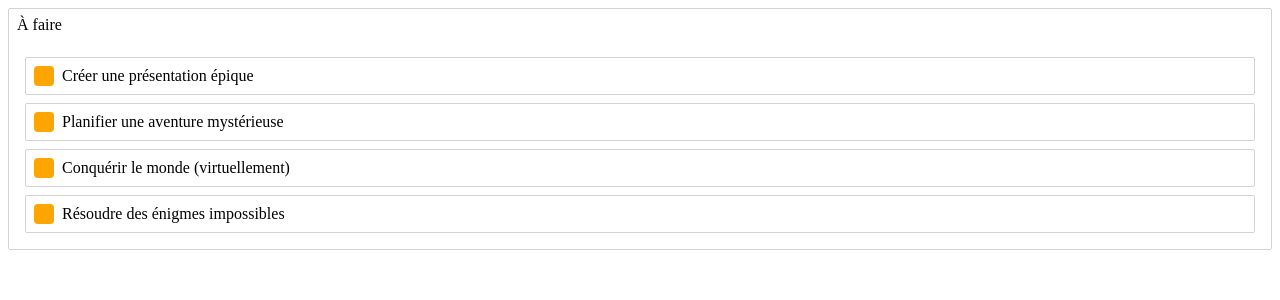
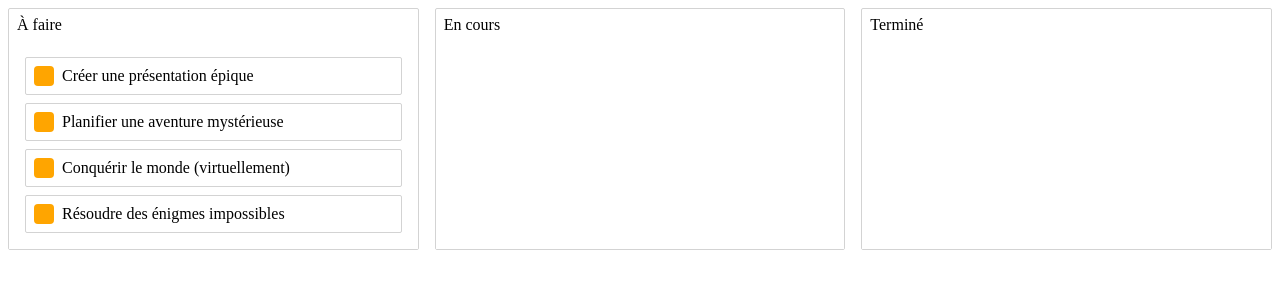
Before and after one commit to Railrik/task-list, a React (Vite) app: page / in a window 1280 px wide. Shown: the top 300 px of the page. Built offline with nearby package versions, Linux system fonts and the light colour scheme.

Commit message:
Ajout de colonnes et switch de taches entre les colonnes

```diff
--- a/src/App.jsx
+++ b/src/App.jsx
@@ -1,8 +1,13 @@
 import React, { useEffect, useState } from 'react';
 import 'reset-css';
+import styled from 'styled-components';
 import { DragDropContext } from 'react-beautiful-dnd';
 import initialData from './data/inital-data';
 import Column from './Column';
+
+const Container = styled.div`
+  display:flex;
+`;
 
 const App = () => {
   // État initial de l'application
@@ -55,18 +60,20 @@ const App = () => {
     }
 
     // Trouver la colonne mise à jour en fonction de la source de glisser-déposer
-    const updatedColumn = columns.find((col) => col.column.id === source.droppableId);
+    const start = columns.find((col) => col.column.id === source.droppableId);
+    const finish = columns.find((col) => col.column.id === destination.droppableId);
 
+    if (start === finish) {
       // Créer un nouvel ensemble de tâches avec l'ordre mis à jour
-    const newTaskIds = Array.from(updatedColumn.column.taskIds)
+      const newTaskIds = Array.from(start.column.taskIds)
       newTaskIds.splice(source.index, 1);
       newTaskIds.splice(destination.index, 0, draggableId);
 
       // Créer une nouvelle colonne mise à jour
       const newColumn = {
-      ...updatedColumn,
+        ...start,
         column: {
-        ...updatedColumn.column,
+          ...start.column,
           taskIds: newTaskIds,
         },
       };
@@ -80,16 +87,48 @@ const App = () => {
       });
 
       setColumns(newColumns)
+      return;
+    }
+
+    //déplacer les taches d'une liste à l'autre
+    const startTaskIds = Array.from(start.column.taskIds);
+    startTaskIds.splice(source.index, 1);
+    const newStart = {
+      ...start,
+      taskIds: startTaskIds,
+    };
+
+    const finishTaskIds = Array.from(finish.column.taskIds);
+    finishTaskIds.splice(destination.index, 0, draggableId);
+    const newFinish = {
+      ...finish,
+      taskIds: finishTaskIds,
+    };
+
+    // Mettre à jour les colonnes
+    const updatedColumns = columns.map((col) => {
+      if (col.column.id === start.column.id) {
+        return { ...col, column: { ...col.column, taskIds: startTaskIds } };
+      }
+      if (col.column.id === finish.column.id) {
+        return { ...col, column: { ...col.column, taskIds: finishTaskIds } };
+      }
+      return col;
+    });
+    setColumns(updatedColumns);
+
   };
 
   return (
     <DragDropContext onDragStart={onDragStart} onDragUpdate={onDragUpdate} onDragEnd={onDragEnd}>
+      <Container>
         {/* Mapper sur les colonnes pour afficher chaque colonne et ses tâches */}
         {columns.map((data) => {
           {/* Afficher les données en fonction du nouvel ordre onDragEnd */ }
           const sortedTasks = data.column.taskIds.map((taskId) => initialDatas.tasks[taskId]);
           return <Column key={data.column.id} column={data.column} tasks={sortedTasks} />;
         })}
+      </Container>
     </DragDropContext>
   );
 }
--- a/src/Column.jsx
+++ b/src/Column.jsx
@@ -8,6 +8,9 @@ const Container = styled.div`
   margin: 8px;
   border: 1px solid lightgrey;
   border-radius: 2px;
+  width:33.333%;
+  display:flex;
+  flex-direction:column;
 `;
 const Title = styled.h3`
   padding: 8px;
@@ -19,6 +22,7 @@ const TaskList = styled.div`
 &.dragging-over {
   background-color: skyblue;
 }
+flex-grow:1;
 `;
 
 const Column = ({ column, tasks }) => {
--- a/src/data/inital-data.js
+++ b/src/data/inital-data.js
@@ -10,9 +10,19 @@ const initialData = {
             id: 'column-1',
             title: 'À faire',
             taskIds: ['task-1', 'task-2', 'task-3', 'task-4'],
+        },
+        'column-2': {
+            id: 'column-2',
+            title: 'En cours',
+            taskIds: [],
+        },
+        'column-3': {
+            id: 'column-3',
+            title: 'Terminé',
+            taskIds: [],
         }
     },
-    columnOrder: ['column-1'],
+    columnOrder: ['column-1', 'column-2', 'column-3'],
 }
 
 export default initialData;
```
Lines whose indentation alone changed are shown as unchanged.
